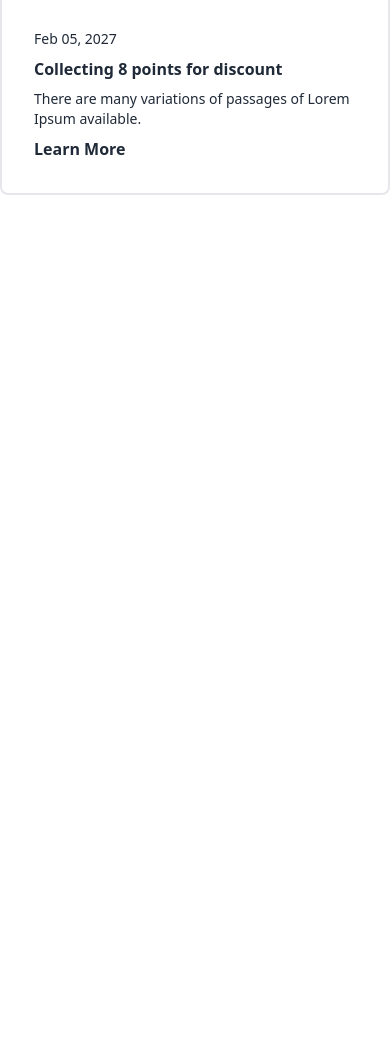
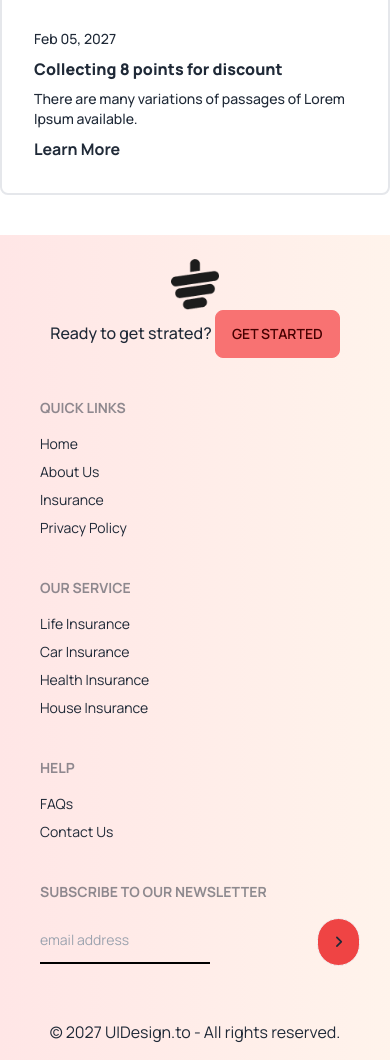
Before and after one commit to Taanveer22/tea-house, a plain HTML site: page index.html in a window 390 px wide. Shown: the part 6461-7521 px from the top of the page. Before the commit the page ends 6696 px from the top, so only its background shows below. Drawn offline with nearby package versions, Linux system fonts and the light colour scheme.

Commit message:
alhamdulliah full responsive website complete

```diff
--- a/index.html
+++ b/index.html
@@ -4,6 +4,11 @@
     <meta charset="UTF-8" />
     <meta name="viewport" content="width=device-width, initial-scale=1.0" />
     <title>tea house</title>
+    <style>
+      .font-manrope{
+        font-family: 'Manrope', sans-serif;
+      }
+    </style>
     <!-- google fonts link -->
     <link rel="preconnect" href="https://fonts.googleapis.com" />
     <link rel="preconnect" href="https://fonts.gstatic.com" crossorigin />
@@ -25,7 +30,7 @@
   </head>
 
 
-  <body>
+  <body class="font-manrope">
 
     <header class="max-w-screen-lg mx-auto mb-10">
 <!-- banner section -->
@@ -244,11 +249,67 @@
 
     </main>
 
+   <!-- footer section -->
 
-    <footer>
+    <footer class="bg-gradient-to-r from-[#ff000019] to-[#ff893819] pt-6">
+
+        <section class="max-w-screen-lg mx-auto">
+
+          <div class="flex flex-col lg:flex-row justify-around items-center">
+            <img class="w-12" src="images/cup.png" alt="">
+            <p>
+              <span class="text-base font-medium">Ready to get strated?</span>
+              <button class="btn btn-error">Get Started</button>
+            </p>
+          </div>
+
+          <div class="footer p-10 text-base-content">
+
+
+            <div>
+              <span class="footer-title">Quick Links</span>
+              <a class="link link-hover">Home</a>
+              <a class="link link-hover">About Us</a>
+              <a class="link link-hover">Insurance</a>
+              <a class="link link-hover">Privacy Policy</a>
+            </div>
+
+            <div>
+              <span class="footer-title">Our Service</span>
+              <a class="link link-hover">Life Insurance</a>
+              <a class="link link-hover">Car Insurance</a>
+              <a class="link link-hover">Health Insurance</a>
+              <a class="link link-hover">House Insurance</a>
+            </div>
+
+            <div>
+              <span class="footer-title">Help</span>
+              <a class="link link-hover">FAQs</a>
+              <a class="link link-hover">Contact Us</a>
+            </div>
+
+            <div>
+              <span class="footer-title">Subscribe to our newsletter</span>
+              <div class="form-control w-80">
+                <div class="relative">
+                  <input type="text" placeholder="email address" class="bg-transparent border-b-2 border-black outline-none py-3" />
+                  <button class="btn bg-red-500 absolute top-0 right-0 rounded-full"> <i class="fa-solid fa-angle-right"></i> </button>
+                </div>
+              </div>
+            </div>
+
+
+          </div>
+
+
+          <div class="footer-center p-4 text-base-content">
+            <p>© 2027 UIDesign.to - All rights reserved.</p>
+          </div>
+
+
+        </section>
 
     </footer>
-
 
   </body>
 
```
